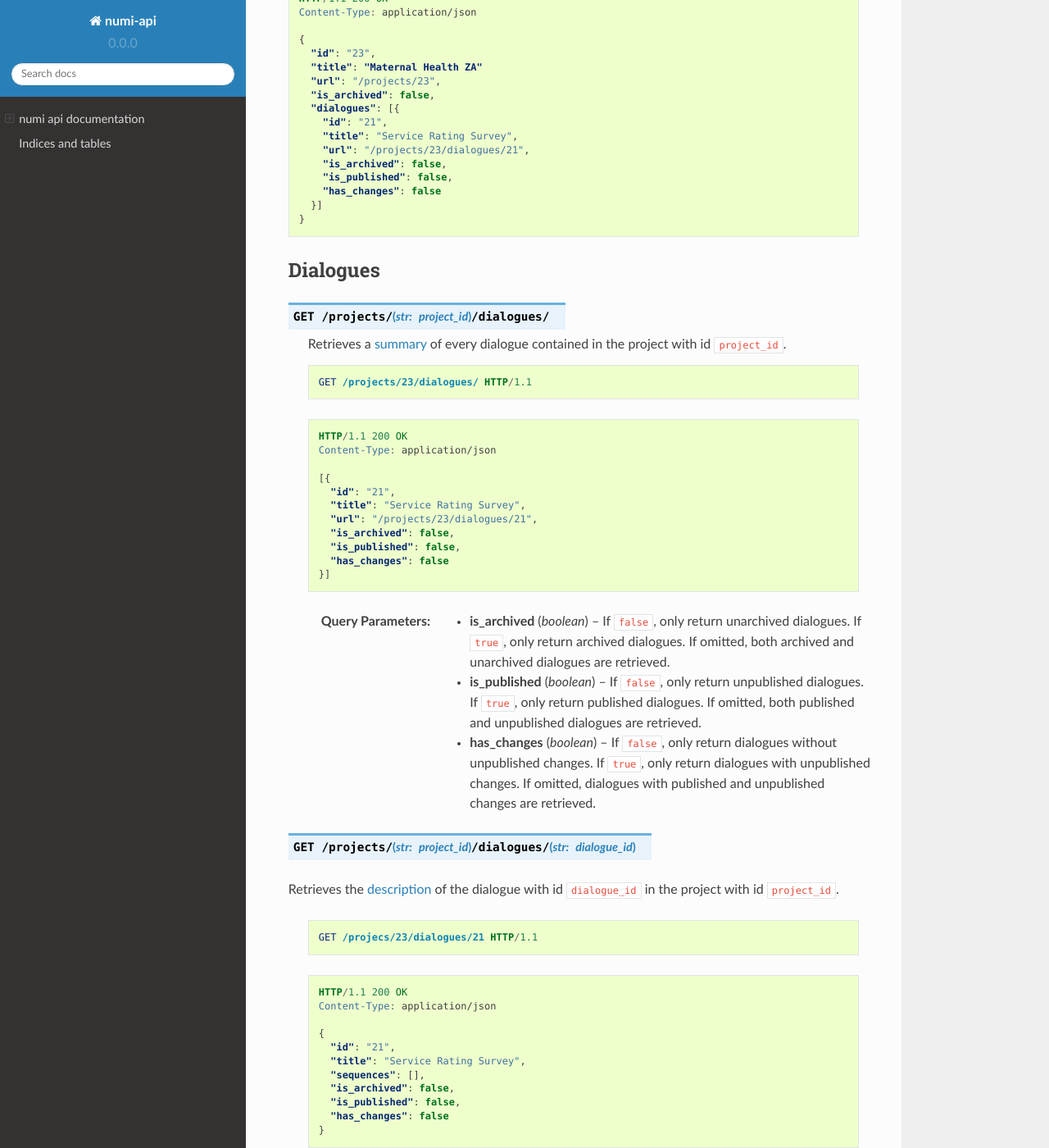
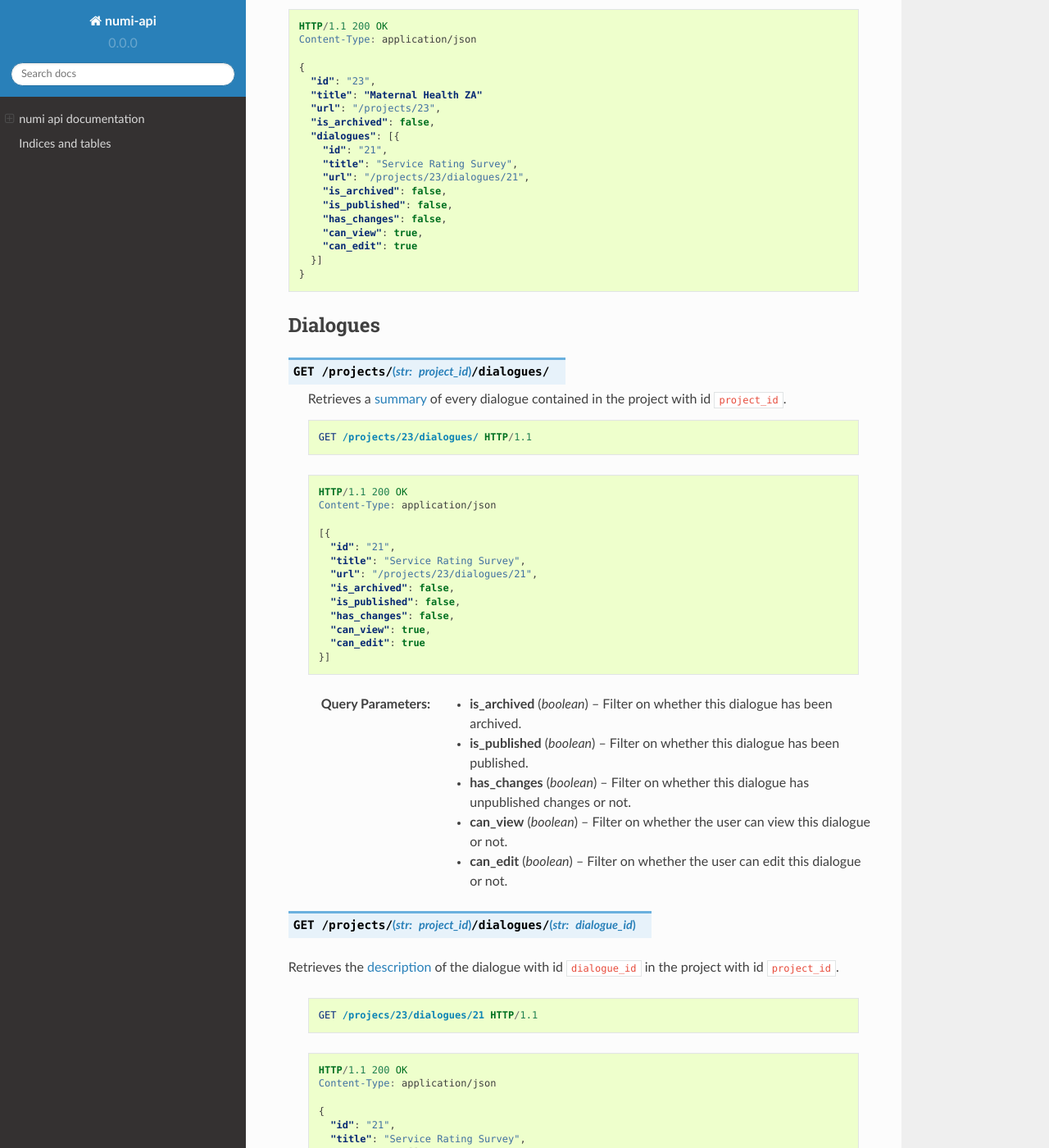
Before and after one commit to praekelt/numi-api, a Sphinx documentation site: the page built from docs/index.rst, in a window 1280 px wide and 1400 px high, scrolled down 15841 px. Shown: the whole window at 82% size. Built offline with Sphinx 7.4.7 and the Read the Docs theme 2.0.0, drawn with Linux system fonts in a browser that asks for light colours; some of the changed text lies outside the part shown.

Commit message:
Change dialogue schema to include user access details

```diff
--- a/docs/index.rst
+++ b/docs/index.rst
@@ -830,7 +830,9 @@ If the project isn't found, a ``404`` response will be given. The response body'
          "url": "/projects/23/dialogues/21",
          "is_archived": false,
          "is_published": false,
-         "has_changes": false
+         "has_changes": false,
+         "can_view": true,
+         "can_edit": true
        }]
      }
 
@@ -867,7 +869,9 @@ If the project isn't found, a ``404`` response will be given. The response body'
        "url": "/projects/23/dialogues/21",
        "is_archived": false,
        "is_published": false,
-       "has_changes": false
+       "has_changes": false,
+       "can_view": true,
+       "can_edit": true
      }]
    }
 
@@ -898,17 +902,26 @@ Dialogues
        "url": "/projects/23/dialogues/21",
        "is_archived": false,
        "is_published": false,
-       "has_changes": false
+       "has_changes": false,
+       "can_view": true,
+       "can_edit": true
      }]
 
   :query boolean is_archived:
-    If ``false``, only return unarchived dialogues. If ``true``, only return archived dialogues. If omitted, both archived and unarchived dialogues are retrieved.
+    Filter on whether this dialogue has been archived.
 
   :query boolean is_published:
-    If ``false``, only return unpublished dialogues. If ``true``, only return published dialogues. If omitted, both published and unpublished dialogues are retrieved.
+    Filter on whether this dialogue has been published.
 
   :query boolean has_changes:
-    If ``false``, only return dialogues without unpublished changes. If ``true``, only return dialogues with unpublished changes. If omitted, dialogues with published and unpublished changes are retrieved.
+    Filter on whether this dialogue has unpublished changes or not.
+
+  :query boolean can_view:
+    Filter on whether the user can view this dialogue or not.
+
+  :query boolean can_edit:
+    Filter on whether the user can edit this dialogue or not.
+
 
 .. http:get:: /projects/(str:project_id)/dialogues/(str:dialogue_id)
 
@@ -929,7 +942,9 @@ Retrieves the :ref:`description <data-dialogues>` of the dialogue with id ``dial
        "sequences": [],
        "is_archived": false,
        "is_published": false,
-       "has_changes": false
+       "has_changes": false,
+       "can_view": true,
+       "can_edit": true
      }
 
 If the dialogue isn't found, a ``404`` response will be given. The response body's ``details`` object contains the ``id`` given in the request.
@@ -974,7 +989,9 @@ If the dialogue isn't found, a ``404`` response will be given. The response body
        "sequences": [],
        "is_archived": false,
        "is_published": false,
-       "has_changes": false
+       "has_changes": false,
+       "can_view": true,
+       "can_edit": true
      }
 
 .. _dialogues-put:
```
Also changed, not shown: 2 other files.
